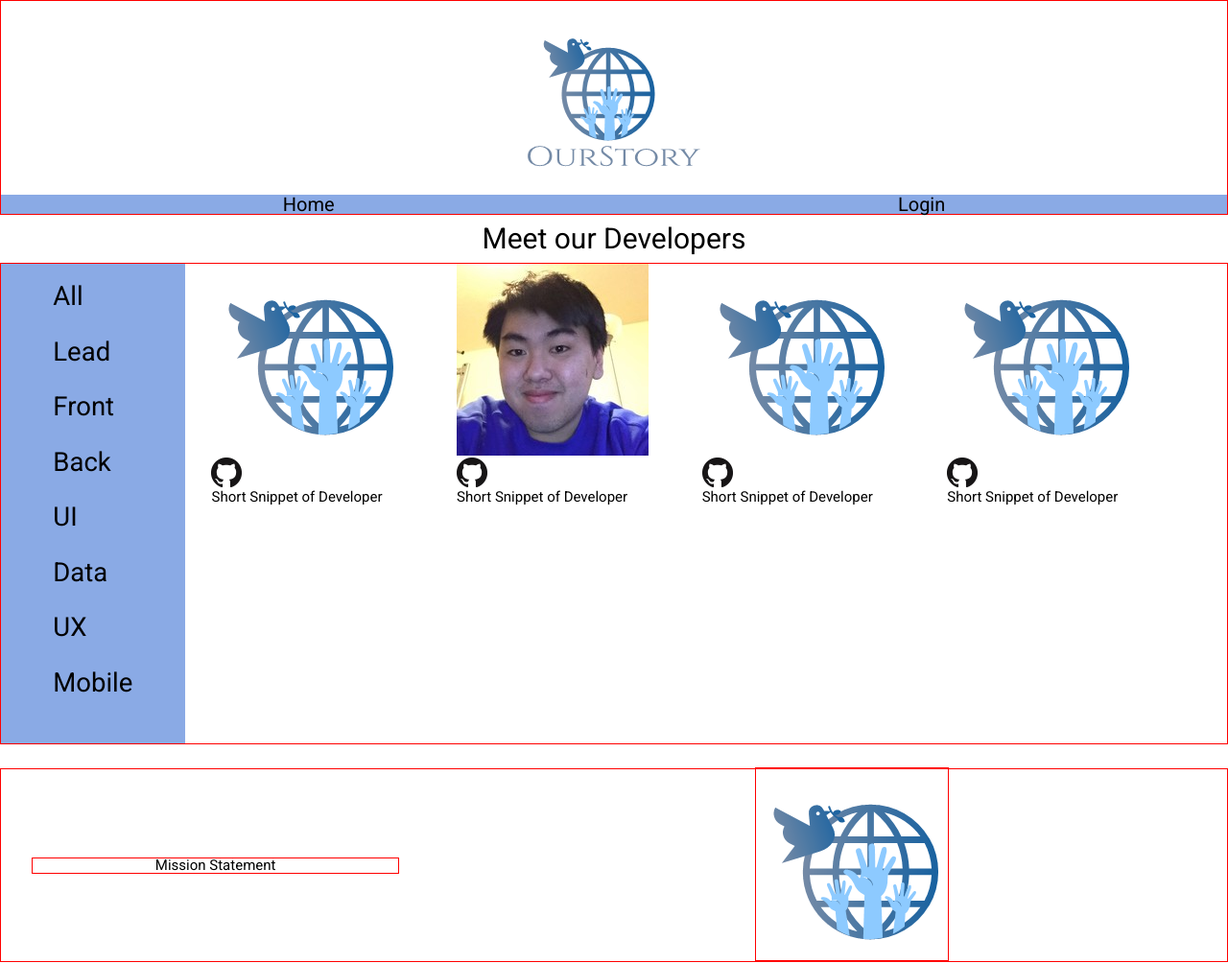
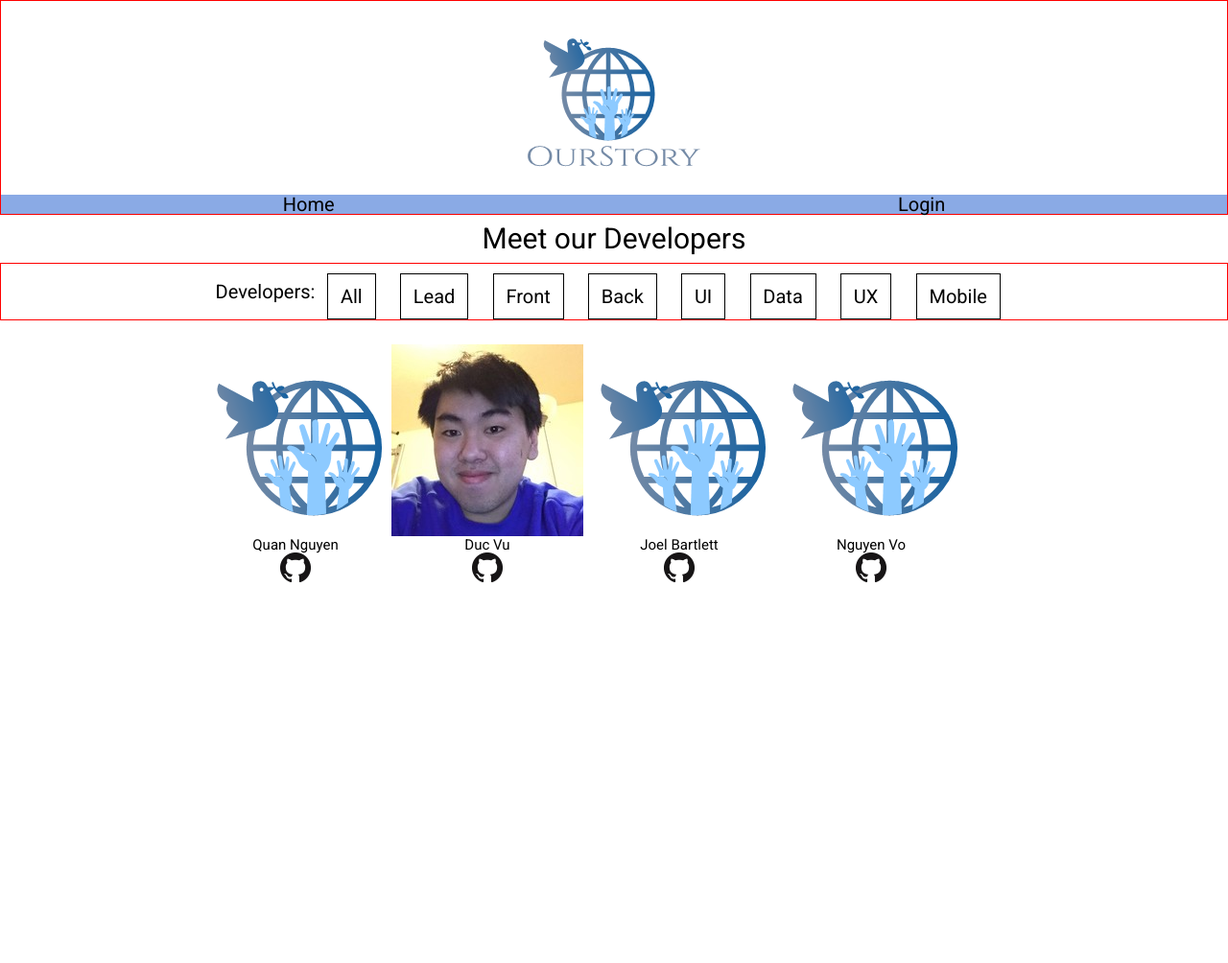
Before and after one commit to coordinatorstory/coordinatorstory-UserInterface, a plain HTML site: page aboutus.html in a window 1280 px wide. Shown: the whole page at 96% size. After the commit the page ends 800 px from the top, so only its background shows below. Drawn offline with Linux system fonts and the light colour scheme.

Commit message:
changed css for meet dev

```diff
--- a/SASS/landing.scss
+++ b/SASS/landing.scss
@@ -1,4 +1,8 @@
 // SASS File for Landing Page
+
+* {
+    box-sizing:border-box;
+}
 
 html {
     font-size: 62.5%;
@@ -84,11 +88,13 @@ header {
     }
 
     .mission-img {
-        width:60%;
+        width:65%;
 
         img {
-            margin-left:40%;
+            // margin-left:10%;
             @include test;
+            width:95%;
+            height:180px;
         }
     }
 }
@@ -132,31 +138,49 @@ footer {
 
 // About Us Page
 
-.dev-container {
-    display:flex;
-    @include test;
-    height:500px;
+.dev-type {
+    width:100%;
 
-    .dev-tab-list {
+    .list {
         display:flex;
-        flex-direction:column;
+        flex-direction:row;
         justify-content:center;
         align-items:center;
-        width:15%;
-        background-color:$mainColor;
+        @include test;
 
-        .dev-type {
+        .title {
             font-family:$mainFont;
-            font-size: 2.75rem;
-            div {
-                margin-bottom: 30px;
+            font-size:2rem;
+        }
+
+        .type {
+            margin:0 1%;
+            font-family:$mainFont;
+            font-size:2rem;
+            border:1px solid black;
+            padding:1%;
+            margin-top:10px;
+
+            &:hover {
+                background-color:$mainColor;
             }
         }
     }
+}
+
+.developer {
+    width:100%;
 
     .dev-cards {
         display:flex;
-        justify-content: space-around;
-        width:80%;
+        justify-content:center;
+        align-items:center;
+        flex-direction:row;
+        flex-wrap:wrap;
+        margin: 25px 5% 25px 0;
+
+        .dev {
+            @include flex-column;
+        }
     }
 }
--- a/aboutus.html
+++ b/aboutus.html
@@ -28,52 +28,53 @@
 
             <h1>Meet our Developers</h1>
 
-            <div class='dev-container'>
+            <div class='dev-type'>
+                    <div class='list'>
+                        <span class='title'>Developers:</span>
+                        <div data-tab='all' class='type'>All</div>
+                        <div data-tab='lead' class='type'>Lead</div>
+                        <div data-tab='front' class='type'>Front</div>
+                        <div data-tab='back' class='type'>Back</div>
+                        <div data-tab='userint' class='type'>UI</div>
+                        <div data-tab='data' class='type'>Data</div>
+                        <div data-tab='uxui' class='type'>UX</div>
+                        <div data-tab='mobile' class='type'>Mobile</div>
+                    </div>
+            </div> <!-- Dev Type Wrap -->
 
-                <div class='dev-tab-list'>
-                    <div class='dev-type'>
-                        <div data-tab='all'>All</div>
-                        <div data-tab='lead'>Lead</div>
-                        <div data-tab='front'>Front</div>
-                        <div data-tab='back'>Back</div>
-                        <div data-tab='userint'>UI</div>
-                        <div data-tab='data'>Data</div>
-                        <div data-tab='uxui'>UX</div>
-                        <div data-tab='mobile'>Mobile</div>
-                    </div>
-                </div>
+            <div class='developer'>
+                    <div class="dev-cards">
 
-                <div class="dev-cards">
                          <div class='dev' data-tab='lead'>
                             <div class='dev-img'><img src="./Images/logo.png" alt="Quan pic"></div>
-                        <div class='github'><a href="#"><img src="./Images/git32.png" alt="GitLogo"></a></div>
-                        <div class='info'><p>Short Snippet of Developer</p></div>
+                            <div class='role'><p>Quan Nguyen</p></div>
+                            <!-- <div class='info'><p>Short Snippet of Developer</p></div> -->
+                            <div class='github'><a href="https://github.com/qtn2932"><img src="./Images/git32.png" alt="GitLogo"></a></div>
                         </div>
 
                         <div class='dev' data-tab='front'>
                             <div class='dev-img'><img src="./Images/Duc.jpg" alt="Duc pic"></div>
-                        <div class='github'><a href="#"><img src="./Images/git32.png" alt="GitLogo"></a></div>
-                        <div class='info'><p>Short Snippet of Developer</p></div>
+                            <div class='role'><p>Duc Vu</p></div>
+                            <!-- <div class='info'><p>Short Snippet of Developer</p></div> -->
+                            <div class='github'><a href="https://github.com/vud531"><img src="./Images/git32.png" alt="GitLogo"></a></div>
+
                          </div>
 
                          <div class='dev' data-tab='back'>
                              <div class='dev-img'><img src="./Images/logo.png" alt="Joel pic"></div>
-                        <div class='github'><a href="#"><img src="./Images/git32.png" alt="GitLogo"></a></div>
-                        <div class='info'><p>Short Snippet of Developer</p></div>
+                             <div class='role'><p>Joel Bartlett</p></div>
+                            <!-- <div class='info'><p>Short Snippet of Developer</p></div> -->
+                             <div class='github'><a href="https://github.com/murbar"><img src="./Images/git32.png" alt="GitLogo"></a></div>
+
                          </div>
 
                         <div class='dev' data-tab='userint'>
                              <div class='dev-img'><img src="./Images/logo.png" alt="Nguyen pic"></div>
-                        <div class='github'><a href="#"><img src="./Images/git32.png" alt="GitLogo"></a></div>
-                        <div class='info'><p>Short Snippet of Developer</p></div>
+                             <div class='role'><p>Nguyen Vo</p></div>
+                             <!-- <div class='info'><p>Short Snippet of Developer</p></div> -->
+                            <div class='github'><a href="https://github.com/azinoVo"><img src="./Images/git32.png" alt="GitLogo"></a></div>
                         </div>
-
-                </div> <!-- Info Cards -->
-            </div> <!-- Dev Wrap -->
-
-            <div class='mission-banner'>
-                    <div class='mission-statement'><p>Mission Statement</p></div>
-                    <div class='mission-img'><img src="./Images/logo.png" alt="mission location"> </div>
+                    </div>
             </div>
 
         </div> <!-- Main Wrap -->
```
Also changed, not shown: SASS/output.css, 1 other file. Lines whose indentation alone changed are shown as unchanged.
